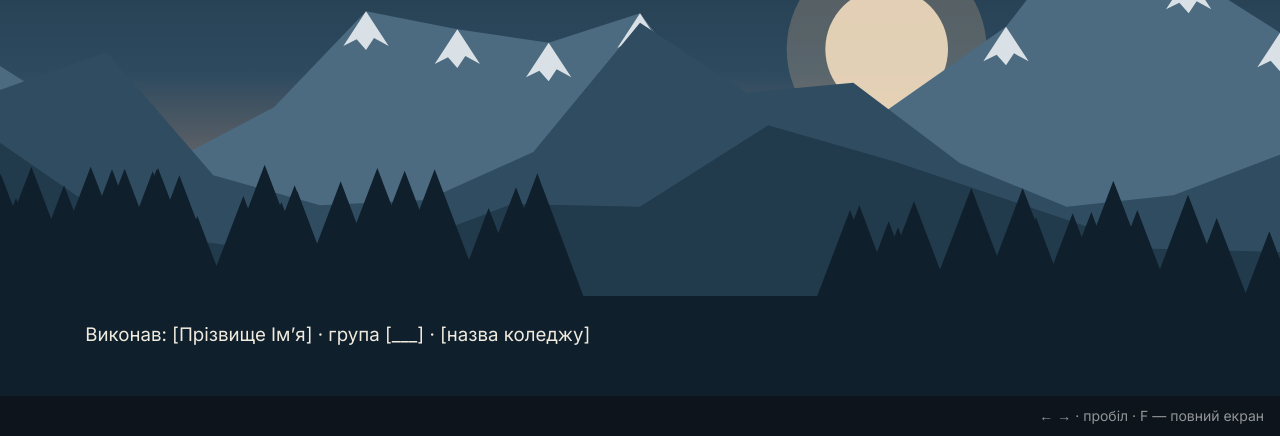
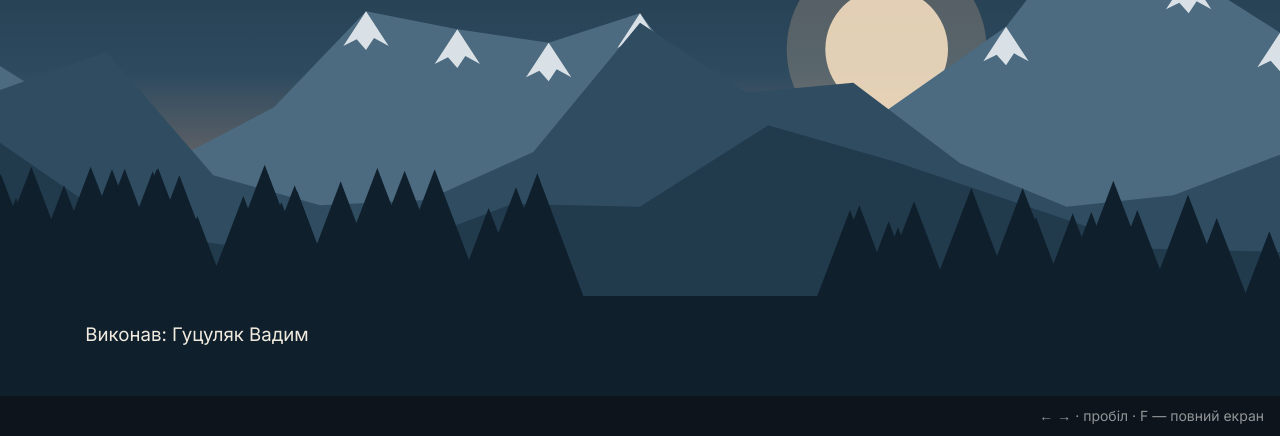
Before and after one commit to denysmarchuk-pzs241-wq/lab7, a plain HTML site: page canada-presentation/index.html in a window 1280 px wide. Shown: the part 364-800 px from the top of the page. Drawn offline with Linux system fonts and the light colour scheme.

Commit message:
Cover: set author name
Co-Authored-By: Claude Sonnet 5.5 <noreply@anthropic.com>
Claude-Session: https://claude.ai/code/session_015pxjnxSesjKrr4uwUuAm4Z

```diff
--- a/canada-presentation/index.html
+++ b/canada-presentation/index.html
@@ -128,7 +128,7 @@ body:hover #hud{opacity:.55}
 <p class="eyebrow fade" style="--i:1;">Економіко-географічна характеристика країни</p>
 <h1 class="rise" style="--i:2;">Канада</h1>
 <p class="rise" style="--i:4; font-size:40px; font-weight:500; color:#F1EBDF; width:1000px; margin-top:24px;">Країна клена, озер і величезних просторів</p>
-<p class="fade" style="--i:6; position:absolute; left:128px; bottom:72px; width:1200px; font-size:28px; color:#F1EBDF;">Виконав: [Прізвище Ім’я] · група [___] · [назва коледжу]</p>
+<p class="fade" style="--i:6; position:absolute; left:128px; bottom:72px; width:1200px; font-size:28px; color:#F1EBDF;">Виконав: Гуцуляк Вадим</p>
 
 </section>
 
```
Also changed, not shown: canada-presentation/Канада-презентація.html (+1 -1 lines).
